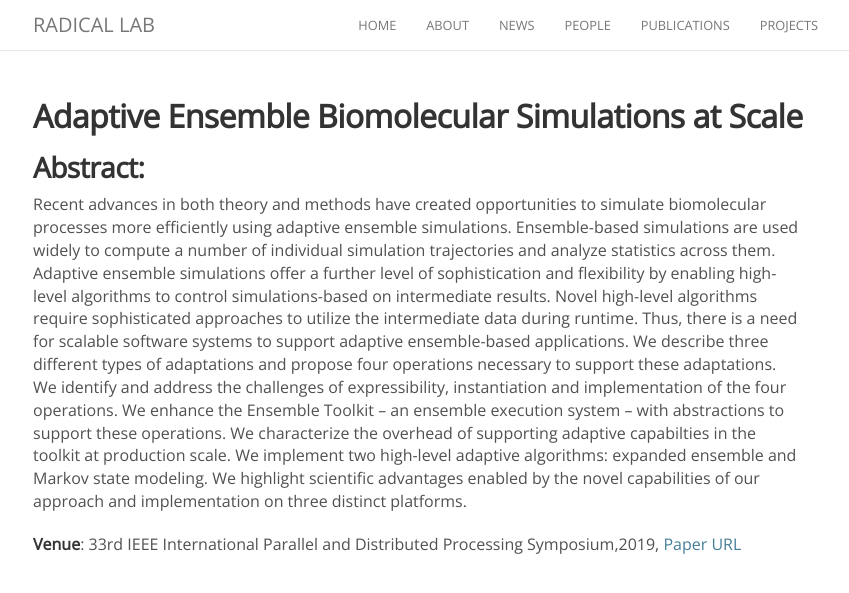
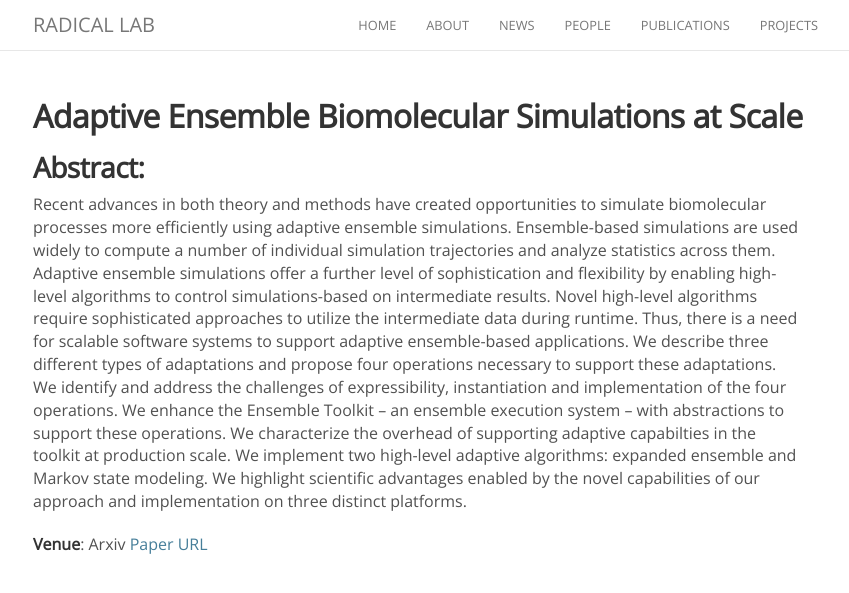
Before and after one commit to seymaguleryuz/radical-group.github.io, a Jekyll site: the page built from _publications/balasubramanian2018adaptive.md, in a window 1280 px wide. Shown: the top 593 px of the page, without its empty margins (222-1071 px from the left). Built offline with Jekyll 4.4.1, drawn with Linux system fonts in a browser that asks for light colours; nearby versions of some CDN libraries.

Commit message:
changing venue to arxiv

```diff
--- a/_publications/balasubramanian2018adaptive.md
+++ b/_publications/balasubramanian2018adaptive.md
@@ -5,7 +5,7 @@ permalink: /publications/balasubramanian2018adaptive
 type: pub
 date: 2018-10-27
 author: "Vivek Balasubramanian, Travis Jensen, Matteo Turilli, Peter Kasson, Michael Shirts and Shantenu Jha"
-venue: "33rd IEEE International Parallel and Distributed Processing Symposium (pending decision)"
+venue: "Arxiv"
 paperurl: https://arxiv.org/abs/1804.04736
 ---
 
@@ -30,5 +30,5 @@ implement two high-level adaptive algorithms: expanded ensemble and Markov
 state modeling. We highlight scientific advantages enabled by the novel
 capabilities of our approach and implementation on three distinct platforms.
 
-**Venue**: 33rd IEEE International Parallel and Distributed Processing Symposium,2019,
+**Venue**: Arxiv
 [Paper URL](https://arxiv.org/abs/1804.04736)
```
